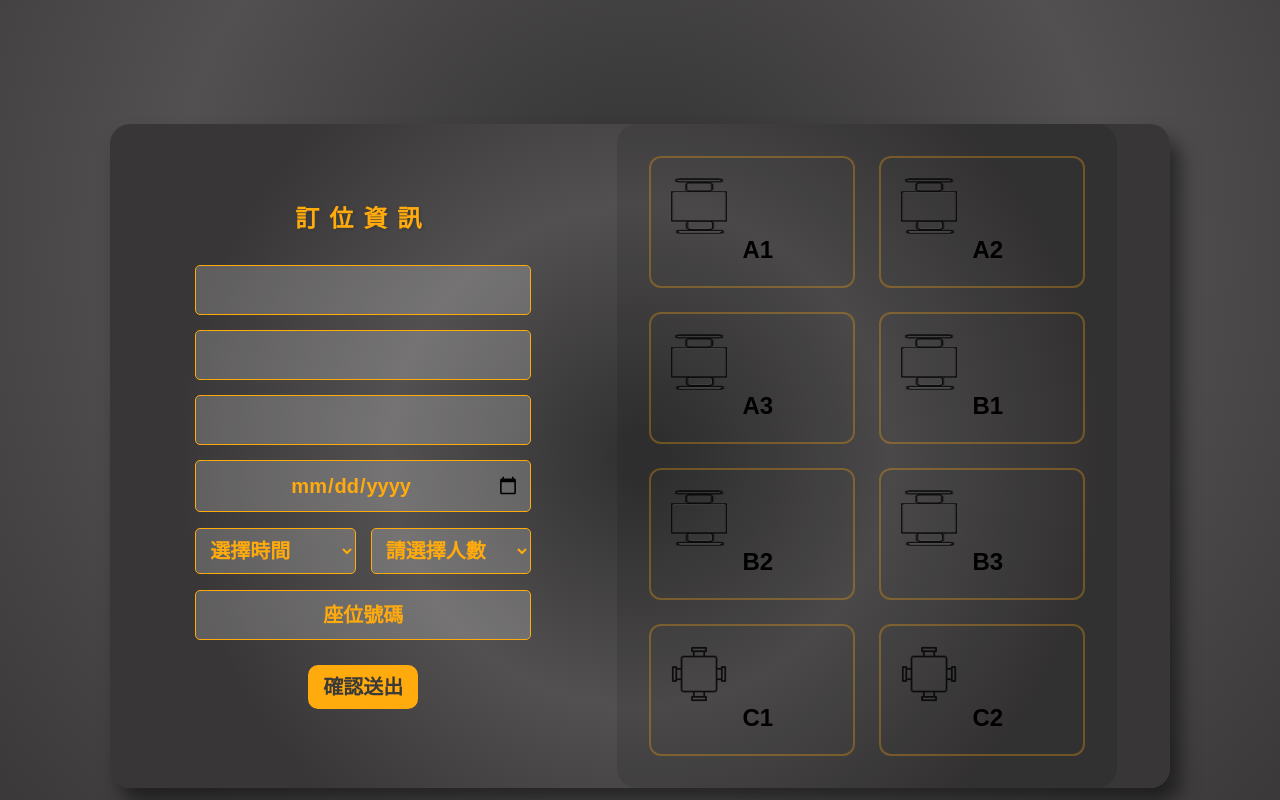
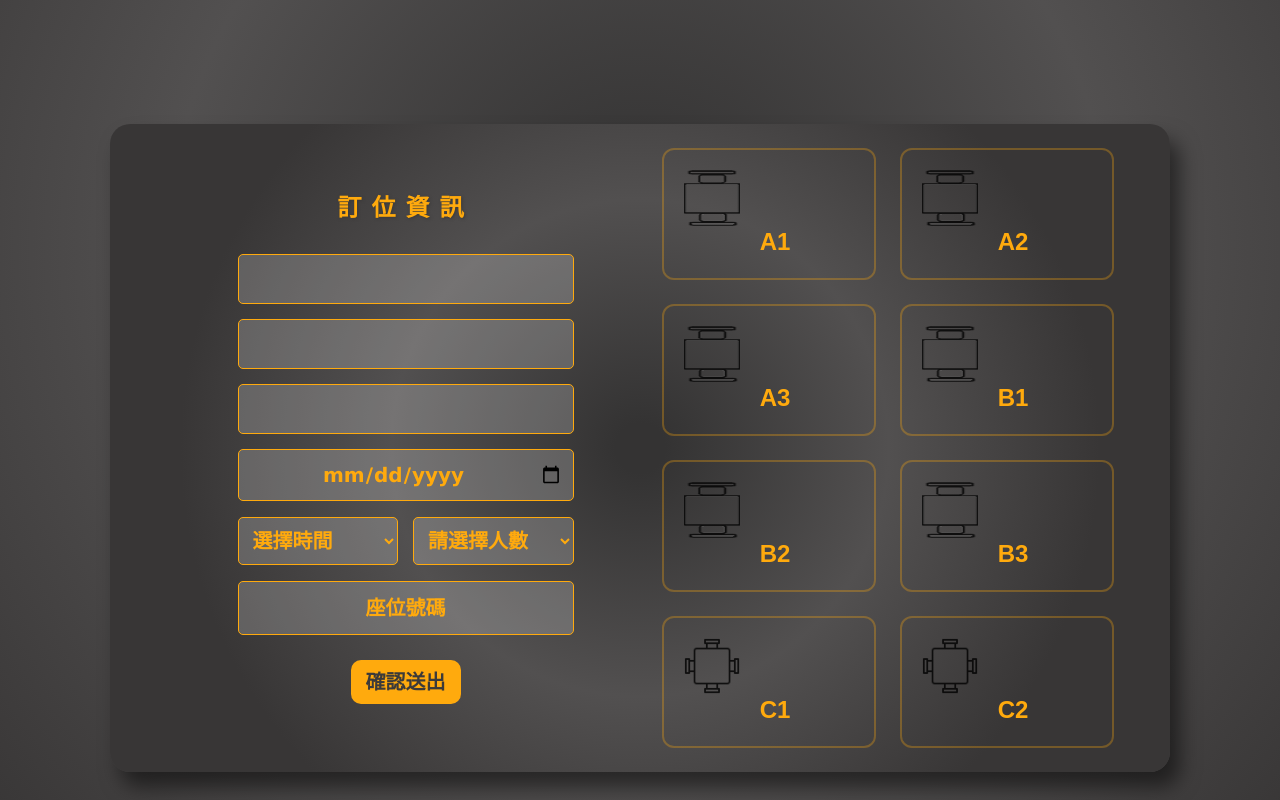
Before and after one commit to JamesChen1118/jia-project, a React (Vite) app: page /reservation in a window 1280 px wide. Shown: the part 740-1540 px from the top of the page. Built offline with nearby package versions, Linux system fonts and the light colour scheme.

Commit message:
feat: fixed contact form section RWD

```diff
--- a/src/pages/Reservation/index.jsx
+++ b/src/pages/Reservation/index.jsx
@@ -156,27 +156,18 @@ const Reservation = () => {
       <GoTop />
       <ScrollToContent />
       <div className="container mx-auto px-4">
-        <button
-          onClick={() => navigate("/")}
-          className="absolute top-8 left-8 px-6 py-2.5 text-lg text-main-color-yellow
-                   border-2 border-main-color-yellow rounded-lg
-                   transition-all duration-300
-                   hover:bg-main-color-yellow hover:text-black
-                   active:scale-95"
-        >
-          {t("common.backToHome") || "回到首頁"}
-        </button>
-
         <div
-          className="box-border w-[80%] mx-auto mt-[100px] mb-[300px] flex justify-evenly items-center
+          className="box-border w-[80%] mx-auto mt-[100px] mb-[300px] flex flex-col justify-evenly items-center
                      rounded-[20px] shadow-reservation bg-reservation-gradient
                      lg:w-[85%] md:w-[90%] sm:w-[95%]
                      lg:flex-row md:flex-col sm:flex-col
                      lg:gap-0 md:gap-[30px] sm:gap-[30px]"
         >
           <div
-            className="w-[400px] text-main-color-yellow font-bold text-xl flex flex-col
-                          px-8 lg:w-[400px] md:w-full sm:w-full md:max-w-[500px]"
+            className="w-[400px] box-border text-main-color-yellow leading-8 font-verdana
+                       font-bold text-xl flex flex-col justify-evenly bg-transparent
+                       px-8  lg:ml-24 md:ml-0 sm:ml-0
+                       lg:w-[400px] md:w-full sm:w-full md:max-w-[500px] sm:max-w-[500px]"
           >
             <h1
               className="text-center tracking-[10px] text-reservation font-bold text-shadow-reservation
@@ -260,8 +251,8 @@ const Reservation = () => {
             </button>
           </div>
 
-          <div className="flex flex-col items-center w-full max-w-[500px]">
-            <div className="grid grid-cols-2 gap-6 w-full bg-black/10 p-8 rounded-[20px]">
+          <div className="flex flex-col items-center w-full max-w-[500px] mx-auto">
+            <div className="grid grid-cols-2 sm:grid-cols-2 gap-6 w-full p-6 rounded-[20px] text-main-color-yellow">
               {tableList.map((tableId) => (
                 <button
                   key={tableId}
@@ -281,7 +272,9 @@ const Reservation = () => {
                         : "opacity-80"
                     }`}
                   />
-                  <span className="ml-3 font-bold text-2xl">{tableId}</span>
+                  <span className="ml-3 font-bold text-2xl text-ma">
+                    {tableId}
+                  </span>
                 </button>
               ))}
             </div>
```
